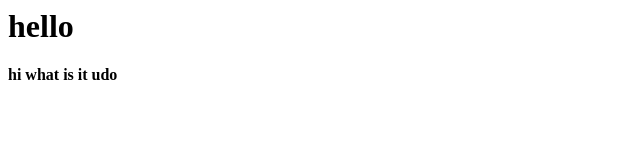
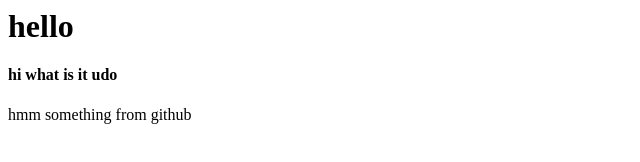
Before and after one commit to MayorGeorg/javascriptApp, a plain HTML site: page index.html in a window 1280 px wide. Shown: the whole page, without its empty margins (0-640 px from the left). Drawn offline with Linux system fonts and the light colour scheme.

Commit message:
Update index.html

```diff
--- a/index.html
+++ b/index.html
@@ -1,2 +1,3 @@
 <h1>hello</h1>
 <h4>hi what is it udo</h4>
+<p>hmm something from github</p>
```
